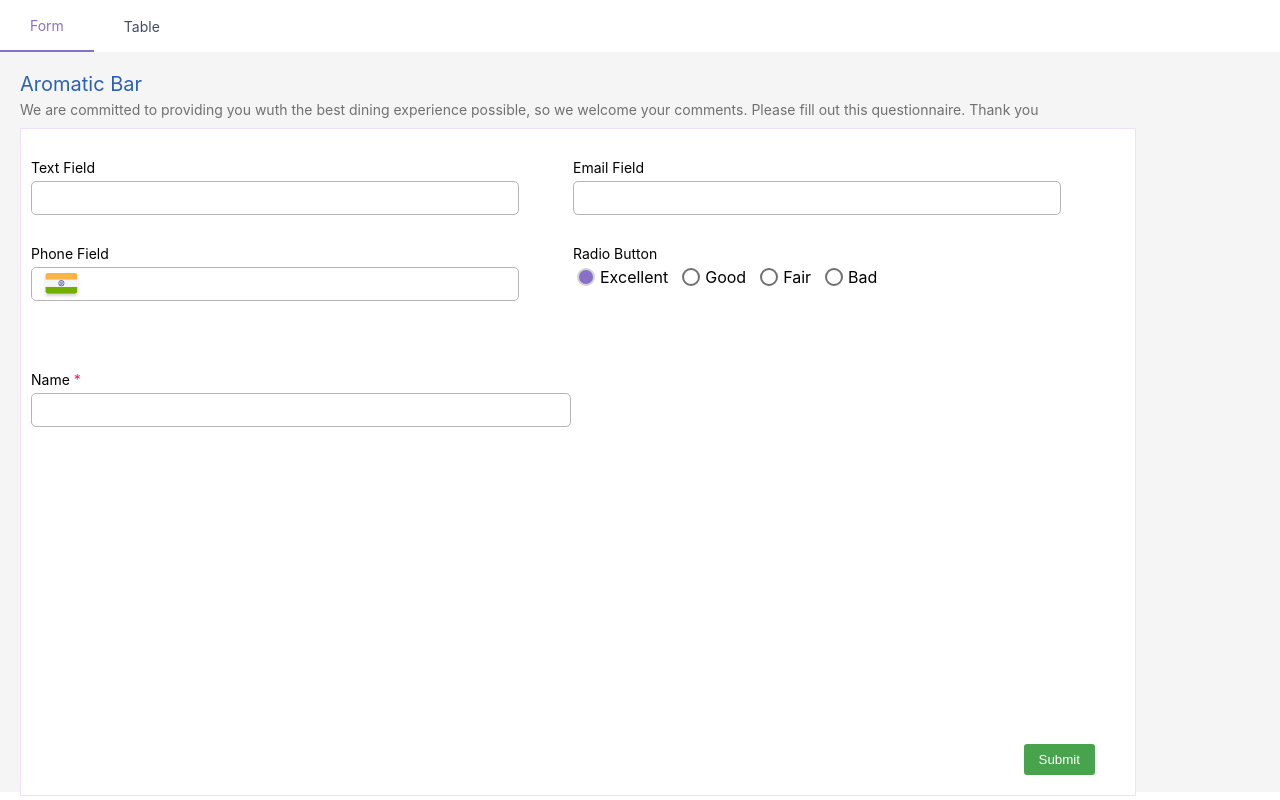
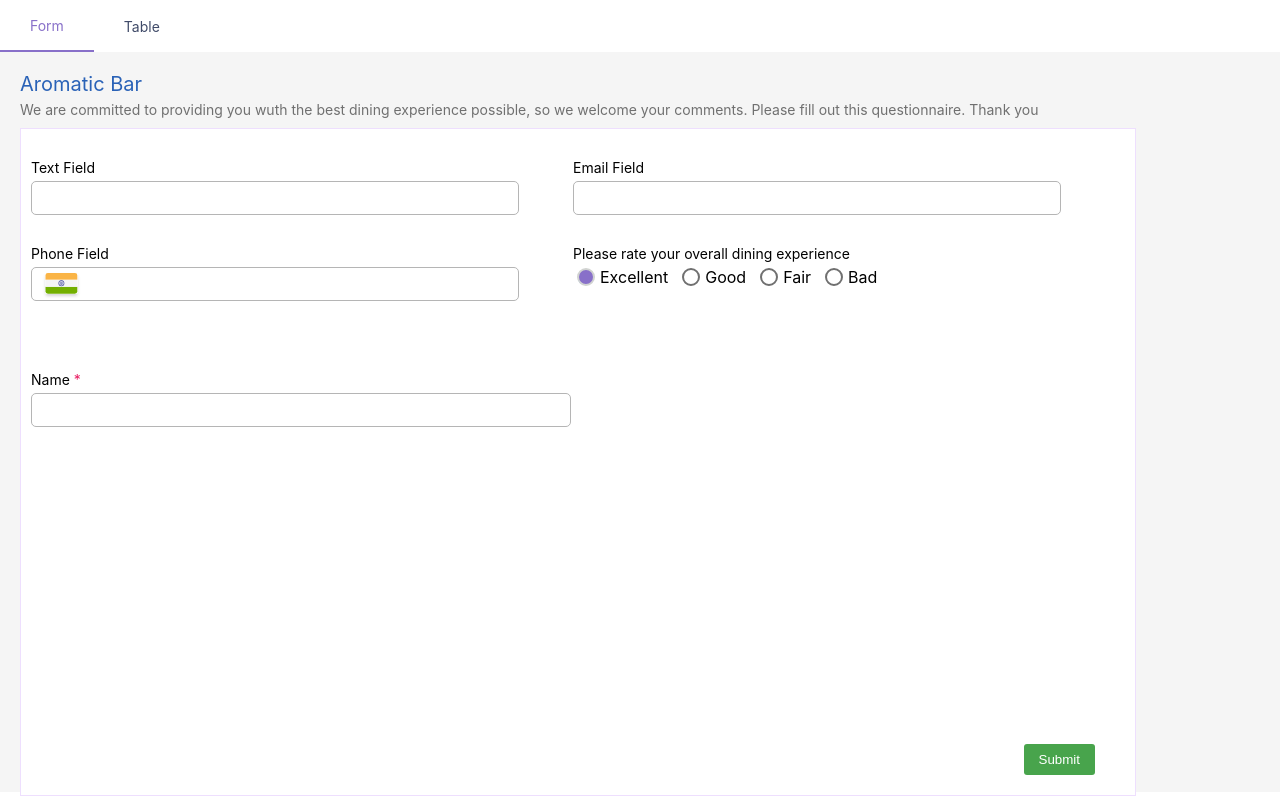
Before and after one commit to IshanChauhan79/React_F-G_ishan_chauhan, a React (Create React App) app: page / in a window 1280 px wide. Built offline with nearby package versions, Linux system fonts and the light colour scheme.

Commit message:
Adding local storage

```diff
--- a/src/Components/Form/AromaticForm/AromaticForm.js
+++ b/src/Components/Form/AromaticForm/AromaticForm.js
@@ -113,7 +113,7 @@ function AromaticForm(props) {
           </div>
 
           <div>
-            <div className={classes.FormElTitle}>Radio Button</div>
+            <div className={classes.FormElTitle}>Please rate your overall dining experience</div>
             <div className={classes.Radio}>
               <input
                 type="radio"
--- a/src/Components/Form/Form.js
+++ b/src/Components/Form/Form.js
@@ -1,4 +1,4 @@
-import React,{useState} from "react";
+import React, { useState, useEffect } from "react";
 import { Route, Switch } from "react-router";
 import classes from "./Form.module.css";
 import Header from "../Header/Header";
@@ -25,10 +25,23 @@ const dummyData = [
 ];
 
 function Form() {
-  const [data, setData] = useState(dummyData);
-  const addReviewHandler=(el)=>{
-    setData(prev=>[...prev,el])
-  }
+  const [data, setData] = useState([]);
+
+  useEffect(() => {
+    const reviews = JSON.parse(localStorage.getItem("reviews"));
+    if (reviews === null || reviews.length === 0) {
+      setData(dummyData);
+    } else {
+      setData(reviews);
+    }
+  }, []);
+  useEffect(() => {
+    localStorage.setItem("reviews", JSON.stringify(data));
+  }, [data]);
+
+  const addReviewHandler = (el) => {
+    setData((prev) => [...prev, el]);
+  };
   return (
     <div className={classes.Form}>
       <Header />
@@ -37,7 +50,7 @@ function Form() {
           <Feedback data={data} />
         </Route>
         <Route path="/">
-          <AromaticForm  addReview={addReviewHandler}/>
+          <AromaticForm addReview={addReviewHandler} />
         </Route>
       </Switch>
     </div>
```
